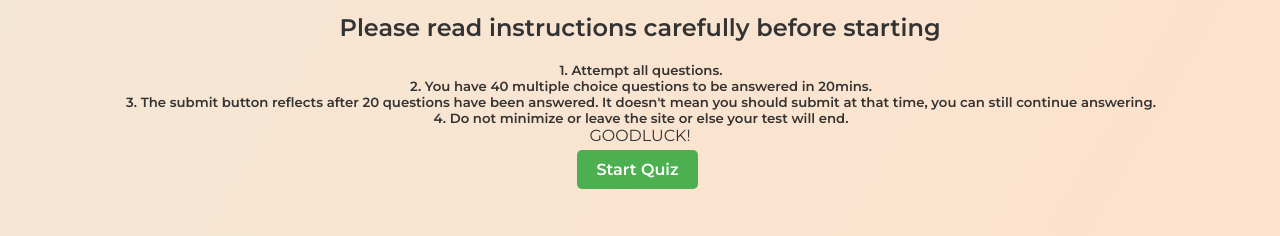
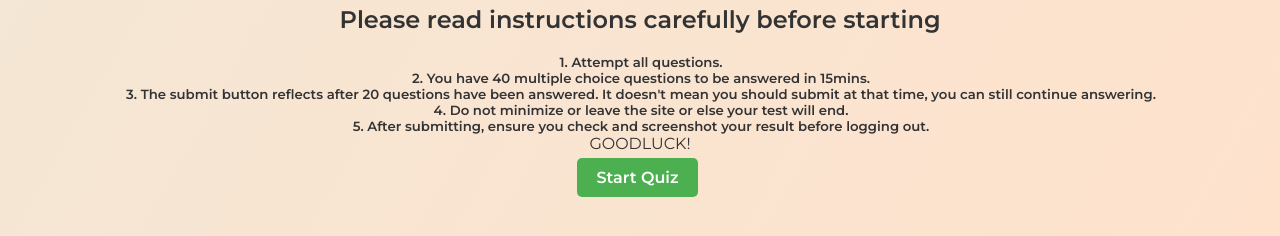
Before and after one commit to godspraisei/testrun, a plain HTML site: page instructions.html in a window 1280 px wide. Shown: the part 386-622 px from the top of the page. Drawn offline with Linux system fonts and the light colour scheme.

Commit message:
Update instructions.html

```diff
--- a/instructions.html
+++ b/instructions.html
@@ -21,9 +21,10 @@
   <h1>INSTRUCTIONS</h1>
   <h2>Please read instructions carefully before starting</h2>
   <h5>1. Attempt all questions.</h5>
-  <h5>2. You have 40 multiple choice questions to be answered in 20mins.</h5>
+  <h5>2. You have 40 multiple choice questions to be answered in 15mins.</h5>
   <h5>3. The submit button reflects after 20 questions have been answered. It doesn't mean you should submit at that time, you can still continue answering.</h5>
   <h5>4. Do not minimize or leave the site or else your test will end.</h5>
+  <h5>5. After submitting, ensure you check and screenshot your result before logging out.</h5>
 
   <p>GOODLUCK!</p>
 
```
